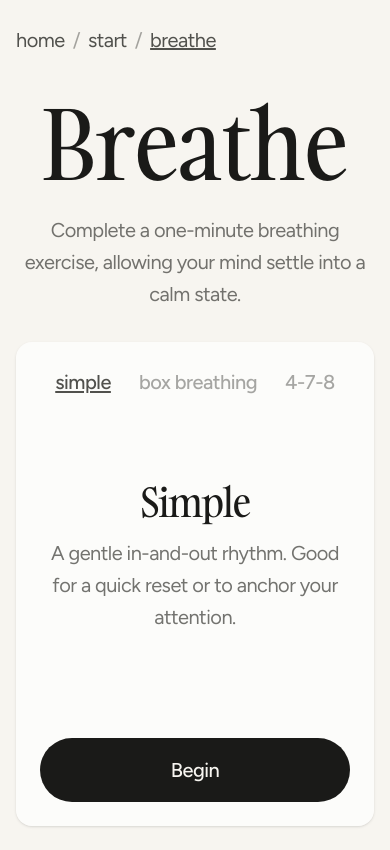
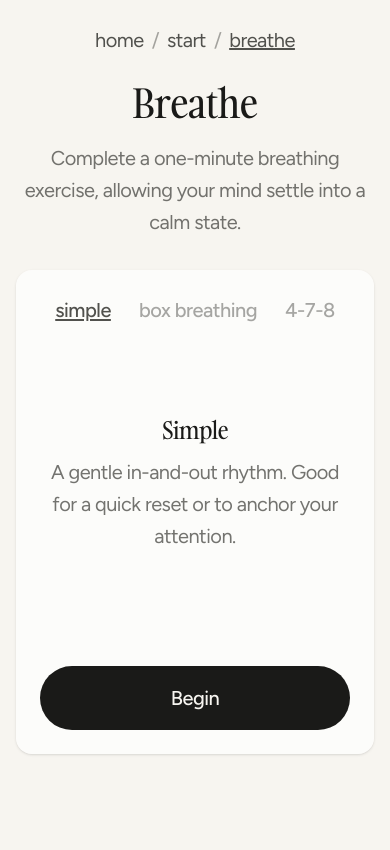
Before and after one commit to ana-demags/asoftreset, a Next.js app: page /breathe in a window 390 px wide. Built offline with nearby package versions, Linux system fonts and the light colour scheme.

Commit message:
- Updated heading styles in globals.css to use clamp for better scaling - Adjusted layout classes in multiple pages to enhance alignment and spacing - Modified text in the Compose page for improved clarity

```diff
--- a/app/breathe/page.tsx
+++ b/app/breathe/page.tsx
@@ -298,7 +298,7 @@ export default function BreathePage() {
           ]}
         />
       </div>
-      <div className="relative z-[1] flex-1 min-h-0 flex flex-col lg:flex-row items-center justify-center gap-8 lg:gap-32 px-4 sm:px-6 py-6 sm:py-8 overflow-auto">
+      <div className="relative z-[1] flex-1 min-h-0 flex flex-col lg:flex-row items-start lg:items-center justify-start lg:justify-center gap-8 lg:gap-32 px-4 sm:px-6 pt-4 pb-6 sm:py-8 overflow-auto">
         <header
           className="flex flex-col w-full max-w-lg lg:max-w-[24rem] lg:min-w-0 lg:shrink text-center lg:text-left"
           style={{
--- a/app/compose/page.tsx
+++ b/app/compose/page.tsx
@@ -51,7 +51,7 @@ export default function ComposeSetupPage() {
         className="px-4 sm:px-6 pt-6 pb-2"
       />
       <div
-        className="flex-1 min-h-0 flex flex-col lg:flex-row items-center justify-center gap-8 lg:gap-32 px-4 sm:px-6 py-6 sm:py-8 overflow-auto"
+        className="flex-1 min-h-0 flex flex-col lg:flex-row items-start lg:items-center justify-start lg:justify-center gap-8 lg:gap-32 px-4 sm:px-6 pt-4 pb-6 sm:py-8 overflow-auto"
       >
         <header
           className="flex flex-col w-full max-w-lg lg:max-w-[24rem] lg:min-w-0 lg:shrink text-center lg:text-left"
@@ -59,7 +59,7 @@ export default function ComposeSetupPage() {
           <div className="flex flex-col gap-4">
             <h1>Compose</h1>
             <p className="text-body w-full max-w-lg opacity-80 mx-auto lg:mx-0 min-w-0">
-              Paint fills flowing shapes with color. Weave threads bands over and under. Take a worry-free moment to create without pressure.
+              Paint fills flowing shapes with color. Weave threads bands over and under. Take a moment to create without pressure.
             </p>
           </div>
         </header>
--- a/app/globals.css
+++ b/app/globals.css
@@ -12,9 +12,9 @@
   --surface-overlay: rgba(255, 255, 255, 0.7);
   /* Typescale: display + 3 headings + 1 body. Gambarino only. */
   --text-display: clamp(3rem, 18vw, 12.5rem); /* 48px–200px, scales with viewport */
-  --text-heading-1: 6rem;
-  --text-heading-2: 4rem;
-  --text-heading-3: 2.5rem;
+  --text-heading-1: clamp(2.5rem, 8vw, 6rem); /* 40px–96px */
+  --text-heading-2: clamp(2rem, 5.5vw, 4rem); /* 32px–64px */
+  --text-heading-3: clamp(1.5rem, 3.5vw, 2.5rem); /* 24px–40px */
   --text-body: 1.25rem; /* 20px — body, links, buttons */
   --text-body-sm: 1rem; /* 16px — smaller body, captions, secondary text */
   --leading-display: 1;
--- a/app/page.tsx
+++ b/app/page.tsx
@@ -7,7 +7,7 @@ export default function Home() {
   const router = useRouter();
 
   return (
-    <div className="h-screen w-full relative overflow-hidden" style={{ backgroundColor: 'var(--background)' }}>
+    <div className="h-dvh w-full relative overflow-hidden" style={{ backgroundColor: 'var(--background)' }}>
       <div
         className="absolute bottom-0 left-1/2 -translate-x-1/2 w-[calc(100%_-_48px)] sm:w-fit bg-white rounded-tl-[32px] rounded-tr-[32px] sm:rounded-tl-[56px] sm:rounded-tr-[56px] shadow-sm flex flex-col items-center gap-8 sm:gap-10 pt-20 pb-40 px-8 sm:px-24 page-enter"
       >
--- a/app/start/page.tsx
+++ b/app/start/page.tsx
@@ -16,7 +16,7 @@ export default function StartPage() {
         items={[{ label: 'home', href: '/' }, { label: 'start', href: '/start' }]}
         className="px-4 sm:px-6 pt-6 pb-2"
       />
-      <div className="flex-1 flex items-center justify-center px-4 sm:px-6 py-8 sm:py-12">
+      <div className="flex-1 flex items-start sm:items-center justify-center px-4 sm:px-6 py-8 sm:py-12">
         <div className="w-full max-w-md sm:max-w-none flex flex-col gap-6 sm:gap-10 items-center page-enter">
         <div className="flex flex-col sm:flex-row gap-6 sm:gap-10 justify-center items-center">
           <Button variant="card" onClick={() => router.push('/breathe')}>
--- a/components/Breadcrumb.tsx
+++ b/components/Breadcrumb.tsx
@@ -29,7 +29,7 @@ export default function Breadcrumb({ items, className = '' }: BreadcrumbProps) {
       className={`shrink-0 ${className}`}
     >
       <ol
-        className="flex flex-wrap items-center gap-x-2 gap-y-1"
+        className="flex flex-wrap items-center justify-center sm:justify-start gap-x-2 gap-y-1"
         style={{
           fontSize: 'var(--text-body)',
           lineHeight: 'var(--leading-body)',
```
